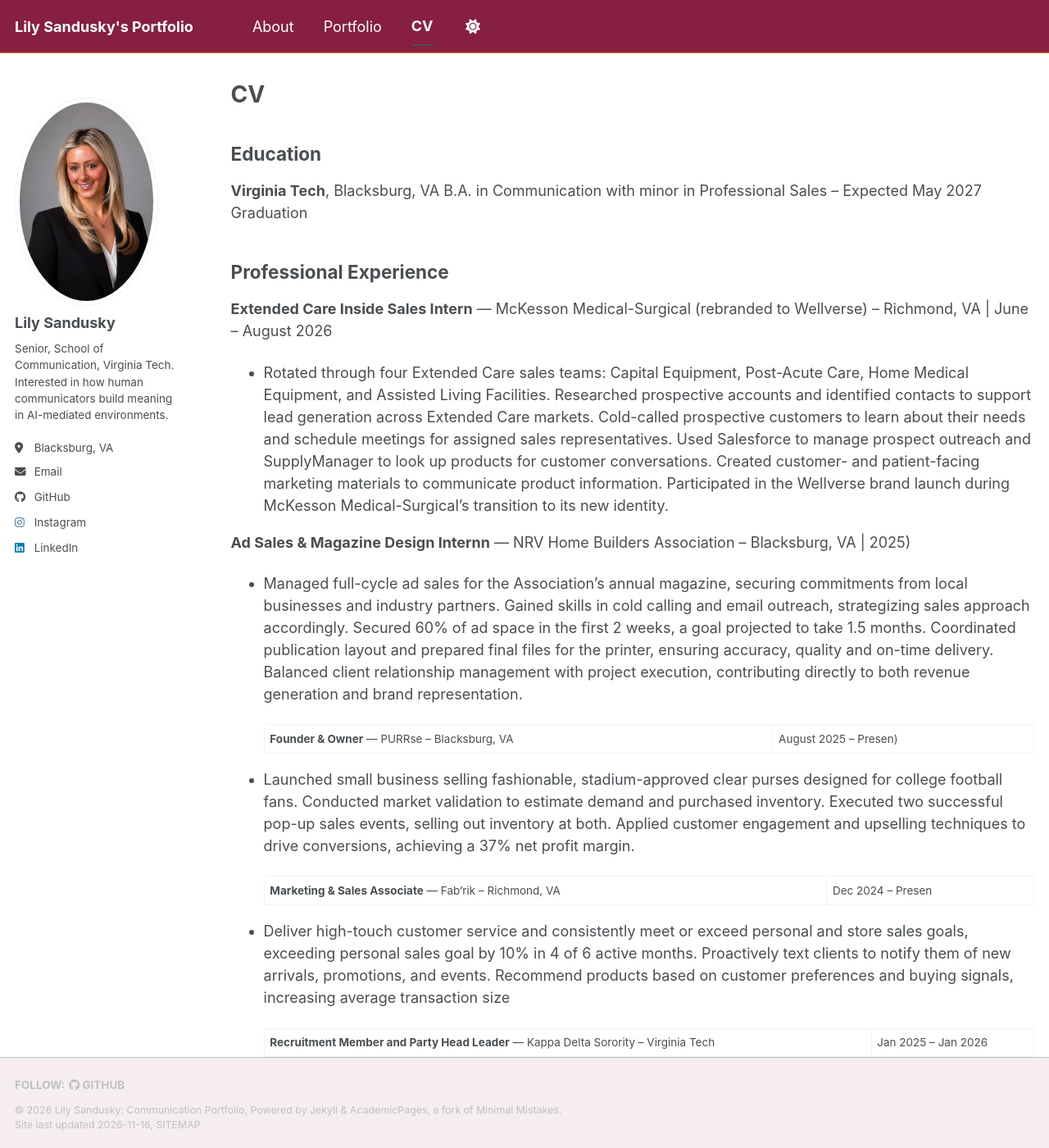
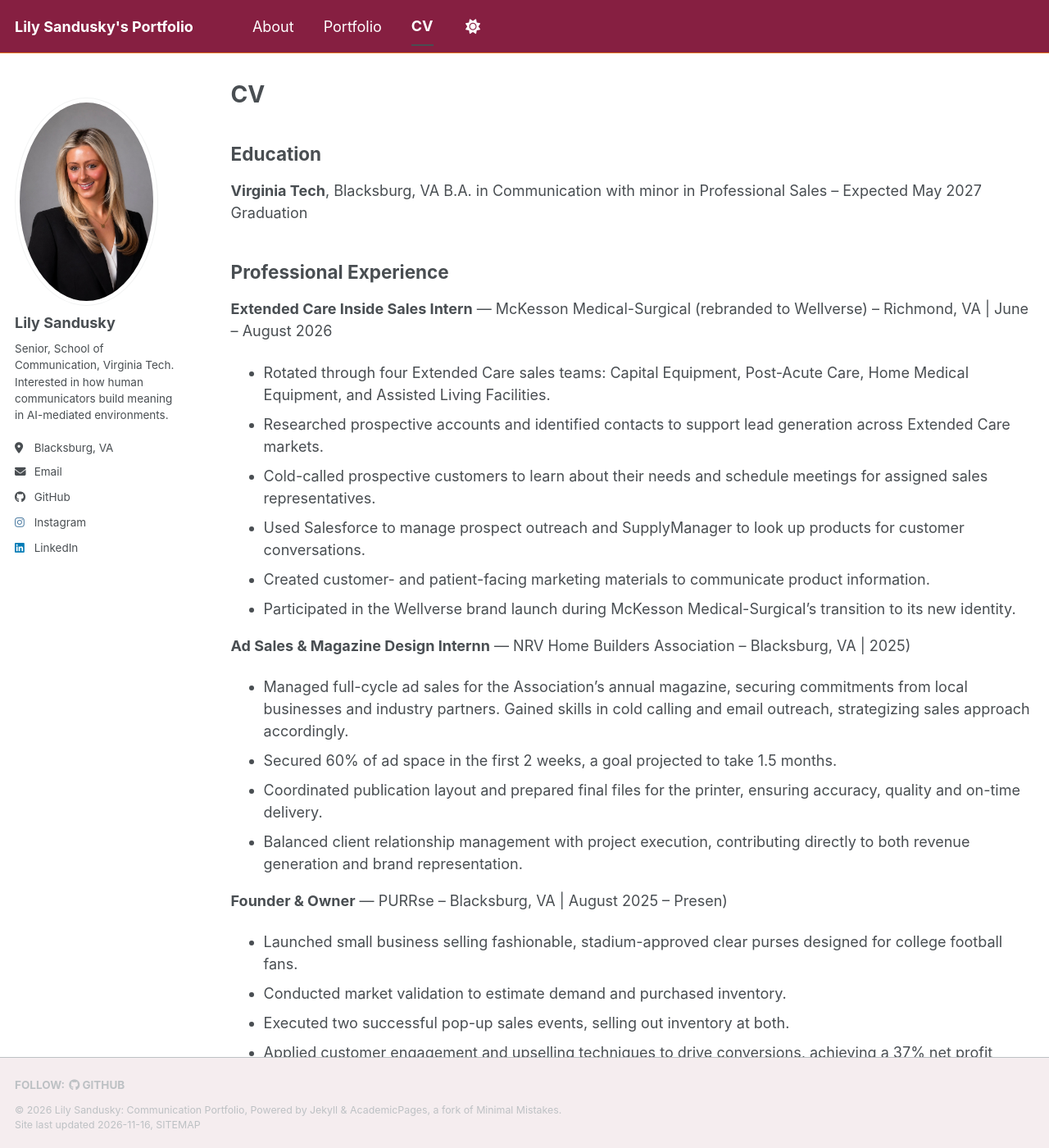
Before and after one commit to LilyS05/lilys05.github.io, a Jekyll site: the page built from _pages/cv.md, in a window 1280 px wide and 1400 px high. Shown: the whole window at 82% size. Built offline with Jekyll 4.4.1, drawn with Linux system fonts in a browser that asks for light colours; a script bundle is joined from its source files by our own code; library files that are not in the unit come from our copies; some of the changed text lies outside the part shown.

Commit message:
Refactor CV by removing duplicate entries and fixing formatting
Removed duplicate bullet points and corrected formatting in the Professional Experience section of the CV.

```diff
--- a/_pages/cv.md
+++ b/_pages/cv.md
@@ -23,39 +23,39 @@ B.A. in Communication with minor in Professional Sales -- Expected May 2027 Grad
 
 **Extended Care Inside Sales Intern** — McKesson Medical-Surgical (rebranded to Wellverse) – Richmond, VA | June – August 2026
 - Rotated through four Extended Care sales teams: Capital Equipment, Post-Acute Care, Home Medical Equipment, and Assisted Living Facilities.
-Researched prospective accounts and identified contacts to support lead generation across Extended Care markets.
-Cold-called prospective customers to learn about their needs and schedule meetings for assigned sales representatives.
-Used Salesforce to manage prospect outreach and SupplyManager to look up products for customer conversations.
-Created customer- and patient-facing marketing materials to communicate product information.
-Participated in the Wellverse brand launch during McKesson Medical-Surgical’s transition to its new identity.
+- Researched prospective accounts and identified contacts to support lead generation across Extended Care markets.
+- Cold-called prospective customers to learn about their needs and schedule meetings for assigned sales representatives.
+- Used Salesforce to manage prospect outreach and SupplyManager to look up products for customer conversations.
+- Created customer- and patient-facing marketing materials to communicate product information.
+- Participated in the Wellverse brand launch during McKesson Medical-Surgical’s transition to its new identity.
 
 **Ad Sales & Magazine Design Internn** — NRV Home Builders Association – Blacksburg, VA | 2025)
 - Managed full-cycle ad sales for the Association’s annual magazine, securing commitments from local businesses and industry partners. Gained skills in cold calling and email outreach, strategizing sales approach accordingly.
-Secured 60% of ad space in the first 2 weeks, a goal projected to take 1.5 months.
-Coordinated publication layout and prepared final files for the printer, ensuring accuracy, quality and on-time delivery.
-Balanced client relationship management with project execution, contributing directly to both revenue generation and brand representation.
+- Secured 60% of ad space in the first 2 weeks, a goal projected to take 1.5 months.
+- Coordinated publication layout and prepared final files for the printer, ensuring accuracy, quality and on-time delivery.
+- Balanced client relationship management with project execution, contributing directly to both revenue generation and brand representation.
 
-  **Founder & Owner** — PURRse – Blacksburg, VA | August 2025 – Presen)
+**Founder & Owner** — PURRse – Blacksburg, VA | August 2025 – Presen)
 - Launched small business selling fashionable, stadium-approved clear purses designed for college football fans.
-Conducted market validation to estimate demand and purchased inventory.
-Executed two successful pop-up sales events, selling out inventory at both.
-Applied customer engagement and upselling techniques to drive conversions, achieving a 37% net profit margin.
+- Conducted market validation to estimate demand and purchased inventory.
+- Executed two successful pop-up sales events, selling out inventory at both.
+- Applied customer engagement and upselling techniques to drive conversions, achieving a 37% net profit margin.
 
-  **Marketing & Sales Associate** — Fab’rik – Richmond, VA | Dec 2024 – Presen
+**Marketing & Sales Associate** — Fab’rik – Richmond, VA | Dec 2024 – Presen
 - Deliver high-touch customer service and consistently meet or exceed personal and store sales goals, exceeding personal sales goal by 10% in 4 of 6 active months.
-Proactively text clients to notify them of new arrivals, promotions, and events.
-Recommend products based on customer preferences and buying signals, increasing average transaction size
+- Proactively text clients to notify them of new arrivals, promotions, and events.
+- Recommend products based on customer preferences and buying signals, increasing average transaction size
 
-  **Recruitment Member and Party Head Leader** — Kappa Delta Sorority – Virginia Tech | Jan 2025 – Jan 2026
+**Recruitment Member and Party Head Leader** — Kappa Delta Sorority – Virginia Tech | Jan 2025 – Jan 2026
 - Led year-long recruitment effort, “selling” the chapter to prospective members.
-Created and delivered messaging across multiple channels to promote the chapter’s value and culture.
-Directed a team of 7 party heads to execute themed events across a 3-week recruitment process.
-Managed recruitment budgets, logistics and event planning to optimize attendance and chapter reputation.
+- Created and delivered messaging across multiple channels to promote the chapter’s value and culture.
+- Directed a team of 7 party heads to execute themed events across a 3-week recruitment process.
+- Managed recruitment budgets, logistics and event planning to optimize attendance and chapter reputation.
 
-   **Retail Associate (High-End Boutique)n** — Zest – Richmond, VA | Mar 2023 – Nov 202
+**Retail Associate (High-End Boutique)n** — Zest – Richmond, VA | Mar 2023 – Nov 202
 - Developed product expertise in high-end fashion to support personalized upselling.
-Guided customers through purchase decisions with attention to styling, fit and brand story/value.
-Assisted in managing floor presentation and customer service standards.
+- Guided customers through purchase decisions with attention to styling, fit and brand story/value.
+- Assisted in managing floor presentation and customer service standards.
 
 - Writing and editing for multiple registers and audiences
 - Markdown, GitHub Pages, basic HTML
```
